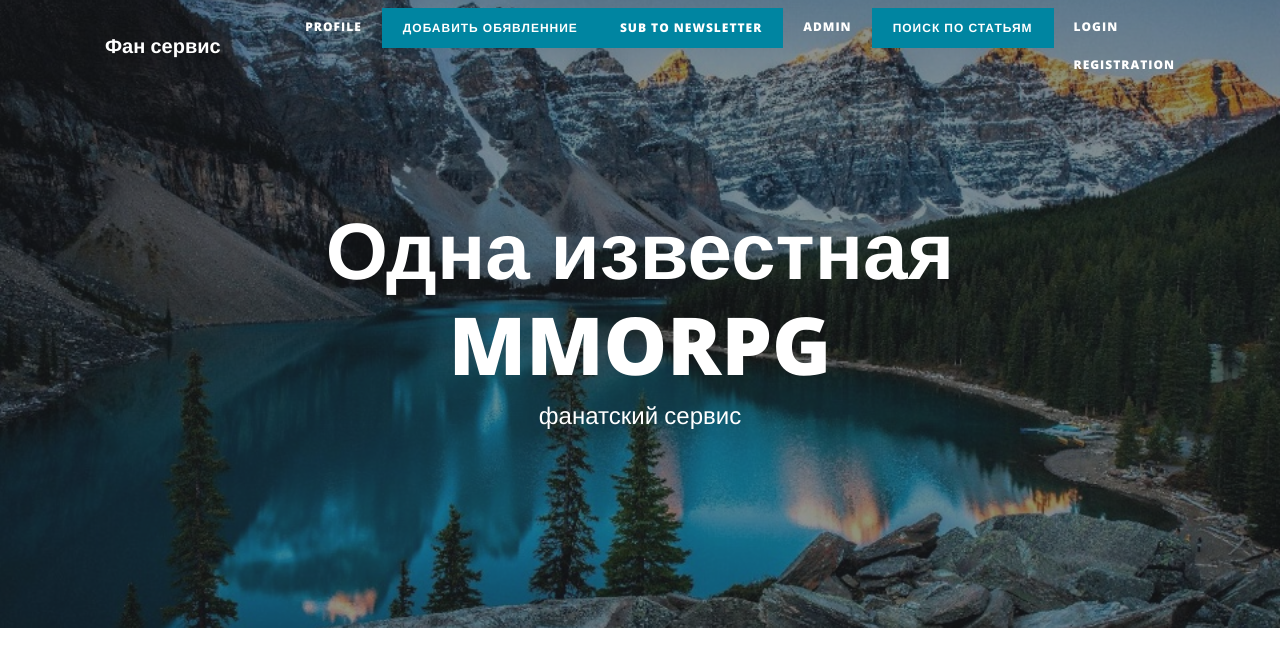
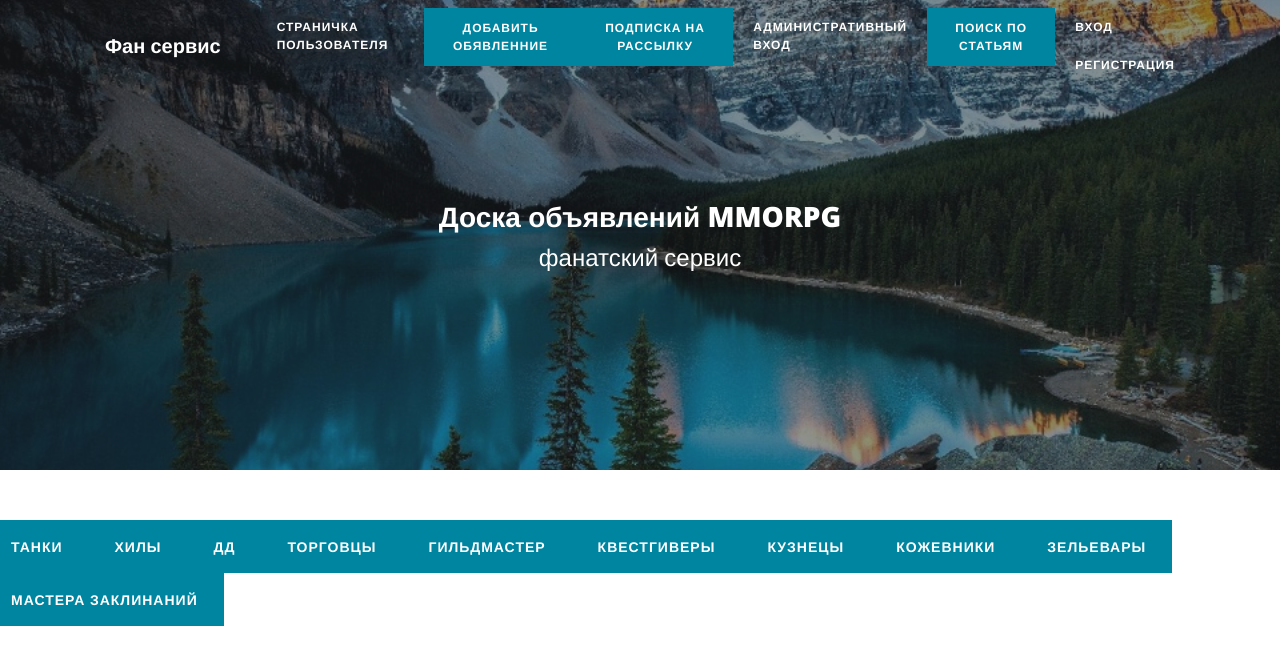
Before and after one commit to TulinVM/bulletin_board, a Django app: page / in a window 1280 px wide. Shown: the top 654 px of the page. Run offline with Django 3.2, Linux system fonts and the light colour scheme; data comes from the database, SQL or seed files in the repository; both versions use the stored data as it was after the commit; some libraries are stand-ins or nearby versions.

Commit message:
Add files via upload

```diff
--- a/templates/Declaration.html
+++ b/templates/Declaration.html
@@ -5,7 +5,7 @@
 {% endblock title %}
 
 {% block title2 %}
-            <h1>Одна известная MMORPG</h1>
+            <h3>Доска объявлений MMORPG</h3>
             <span class="subheading">фанатский сервис</span>
 {% endblock title2 %}
 
--- a/templates/base.html
+++ b/templates/base.html
@@ -38,27 +38,27 @@
       <div class="collapse navbar-collapse" id="navbarResponsive">
         <ul class="navbar-nav ml-auto">
           <li class="nav-item">
-            <a class="nav-link" href="{% url 'mypage' %} ">Profile</a>
+            <a class="nav-link" href="{% url 'mypage' %} ">Страничка пользователя</a>
           </li>
           <li class="nav-item">
             <a class="btn btn-primary float-right" href="{% url 'create' %}">Добавить обявленние</a>
           </li>
           <li class="nav-item">
-             <a class="btn btn-primary float-right" href="{% url 'contact' %}">Sub to newsletter</a>
+             <a class="btn btn-primary float-right" href="{% url 'contact' %}">Подписка на рассылку</a>
           </li>
           <li class="nav-item">
-            <a class="nav-link" href="/admin">Admin</a>
+            <a class="nav-link" href="/admin">Административный вход</a>
           </li>
           <li class="nav-item">
             <a class="btn btn-primary float-right" href="{% url 'search' %}">Поиск по статьям</a>
           </li>
           <li class="nav-item">
             {% if user.is_authenticated %}
-              <span>{{user.username}}</span>
-              <a class="nav-link" href="{% url 'account_logout' %}">Logout</a>
+              <a> {{user.username}} </a>
+              <a class="nav-link" href="{% url 'account_logout' %}">Выход</a>
             {% else %}
-              <a class="nav-link" href="{% url 'account_login' %}">Login</a>
-              <a class="nav-link" href="{% url 'account_signup' %}">Registration</a>
+              <a class="nav-link" href="{% url 'account_login' %}">Вход</a>
+              <a class="nav-link" href="{% url 'account_signup' %}">Регистрация</a>
             {% endif %}
           </li>
 
--- a/templates/mypage.html
+++ b/templates/mypage.html
@@ -4,7 +4,7 @@
 Mypage
 {% endblock title %}
 {% block title2 %}
-<h1>Кабинет пользователя : {{user.first_name}}</h1>
+<h3>Кабинет пользователя : {{user.first_name}}</h3>
 {% endblock title2 %}
 
 {% block content %}
```
Also changed, not shown: db.sqlite3.
